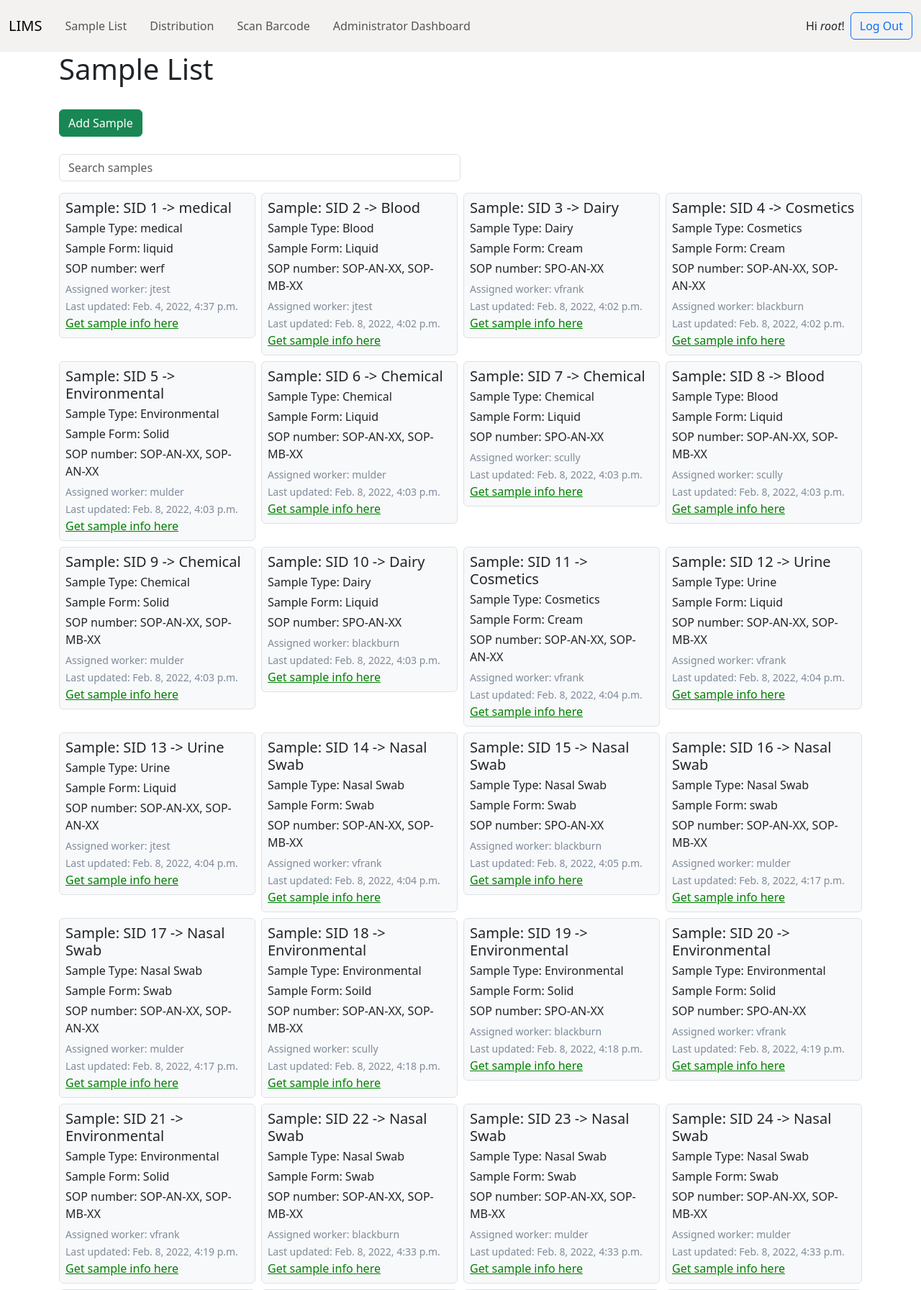
After one commit to shepkeira/LIMS, a Django app: page /laboratory/distribution/ in a window 1280 px wide. The commit adds this page. Shown: the top 1793 px of the page at 72% size. Run offline with Django 3.2, Linux system fonts and the light colour scheme; a user stored in the database is signed in; data comes from the database, SQL or seed files in the repository; some libraries are stand-ins or nearby versions.

Commit message:
Initial distribution setup

```diff
--- a/LIMS_IMAGE/web/laboratory/urls.py
+++ b/LIMS_IMAGE/web/laboratory/urls.py
@@ -10,6 +10,7 @@ urlpatterns = [
     path('validate_sample/<sample_id>/', views.validate_sample, name='validate_sample'),
     path('sample_list/', views.sample_list,
          name='lab_sample_list'),  # List of all samples + search bar
+    path('distribution/', views.distribution, name='distribution'),
     path("barcode/<sample_id>/", views.view_barcode, name="view_barcode"),
     path("sample/<sample_id>", views.view_sample, name="view_sample"),
     path("lab_sample/<lab_sample_id>", views.view_lab_sample, name="view_lab_sample"),
--- a/LIMS_IMAGE/web/laboratory/views.py
+++ b/LIMS_IMAGE/web/laboratory/views.py
@@ -14,6 +14,15 @@ def home_page(request):
     if Client.objects.filter(user=request.user):
         return redirect("accounts:customer_home_page")
     return render(request, 'laboratory/home_page.html')
+
+def distribution(request):
+    if not request.user.is_authenticated:
+        return redirect("/")
+    if Client.objects.filter(user=request.user):
+        return redirect("accounts:customer_home_page")
+    sample_list = Sample.all_samples()
+    context = {'samples': sample_list}
+    return render(request, 'laboratory/distribution.html', context)
 
 # page listing all samples for laboratory workers
 def sample_list(request):
--- a/LIMS_IMAGE/web/templates/admin/base.html
+++ b/LIMS_IMAGE/web/templates/admin/base.html
@@ -1,6 +1,7 @@
 {% extends "admin/base.html" %} {% block userlinks %}
 <a href="{% url 'accounts:home_page' %}">Site Home</a> /
 <a href="{% url 'laboratory:lab_sample_list' %}">Sample List</a> /
+<a href="{% url 'laboratory:distribution' %}">Distribution</a> /
 <a href="{% url 'laboratory:read_barcode' %}">Scan Barcode</a> /
 <a href="{% url 'admin:password_change' %}">Change password</a> /
 <a href="{% url 'admin:logout' %}">Log out</a> {%endblock %}
--- a/LIMS_IMAGE/web/templates/base.html
+++ b/LIMS_IMAGE/web/templates/base.html
@@ -42,6 +42,13 @@
                   class="nav-link"
                   href="{% url 'laboratory:lab_sample_list' %}"
                   >Sample List</a
+                >
+              </li>
+              <li class="nav-link">
+                <a
+                  class="nav-link"
+                  href="{% url 'laboratory:distribution' %}"
+                  >Distribution</a
                 >
               </li>
               <li class="nav-link">
--- /dev/null
+++ b/LIMS_IMAGE/web/templates/laboratory/distribution.html
@@ -0,0 +1,63 @@
+{% extends 'base.html' %}
+{% load static %}
+{% load bootstrap5 %}
+{% load admin_urls %}
+{% block title %}Sample List{% endblock %}
+{% block additionalStyles %}
+<link rel="stylesheet" href="{% static 'laboratory/css/sample_list.css' %}" />
+<script src="{% static 'laboratory/js/sample_list_search.js' %}" defer></script>
+{% endblock %}
+<body>
+  {% block content %}
+    <div class="container">
+      <h1>Sample List</h1>
+      <button class="btn btn-success my-4" onclick="location.href='{% url 'admin:laboratoryOrders_sample_add' %}'">Add Sample</button>
+      <div class="search-wrapper">
+        <input type="search" id="search" class="form-control" placeholder="Search samples" aria-label="Search">
+      </div>
+      {% if samples|length is 0 %}
+      <p>No samples found</p>
+      {% else %}
+      <div class="sample-list">
+        {% for sample in samples %}
+        {% comment %} samples = context = {'samples': sample_list} {% endcomment %}
+          <ul class="list-group">
+              <li class="list-group-item bg-light">
+                  <div class="d-flex justify-content-between">
+                      <h5 class="mb-1">Sample: {{ sample }}</h5>
+
+                    </div>
+                    <p class="mb-1">Sample Type: {{ sample.sample_type }}</p>
+                    <p class="mb-1">Sample Form: {{ sample.sample_form }}</p>
+                    <p class="mb-1">SOP number: {{ sample.sop_number }}</p>
+                    <small>Assigned worker: {{ sample.lab_personel }}</small><br>
+                    <small>Last updated: {{ sample.updated_at }}</small><br>
+                    <a href="{% url 'laboratory:view_sample' sample.id %}">Get sample info here</a>
+              </li>
+          </ul>
+        {% endfor %}
+      </div>
+      {% endif %}
+      {% comment %} <div class="search-wrapper">
+        <h1>Sample List</h1>
+        <button class="btn btn-success my-4" onclick="location.href='{% url 'admin:laboratoryOrders_sample_add' %}'">Add Sample</button>
+        <input type="search" id="search" class="form-control" placeholder="Search" aria-label="Search">
+        {% for sample in samples %}
+        <ul class="list-group">
+            <li class="list-group-item bg-light">
+                <div class="d-flex justify-content-between">
+                    <h5 class="mb-1">Sample: {{ sample }}</h5>
+
+                  </div>
+                  <p class="mb-1">Sample Type: {{ sample.sample_type }}</p>
+                  <p class="mb-1">Sample Form: {{ sample.sample_form }}</p>
+                  <p class="mb-1">SOP number: {{ sample.sop_number }}</p>
+                  <small>Assigned worker: {{ sample.lab_personel }}</small><br>
+                  <small>Last updated: {{ sample.updated_at }}</small><br>
+                  <a href="{% url 'admin:laboratoryOrders_sample_change' sample.id %}"><small>Update info here</small></a>
+            </li>
+        </ul>
+        {% endfor %} {% endcomment %}
+      <div>
+    {% endblock content %}
+</body>
```
